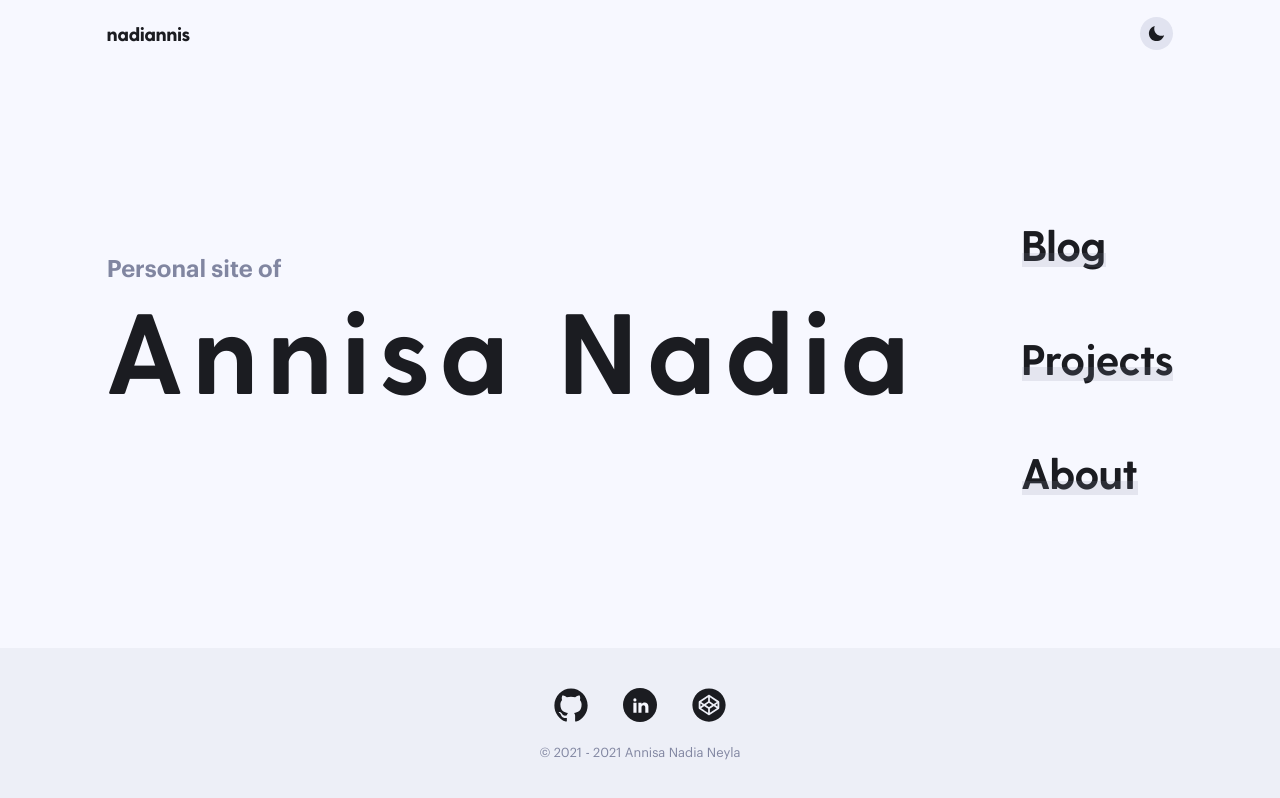
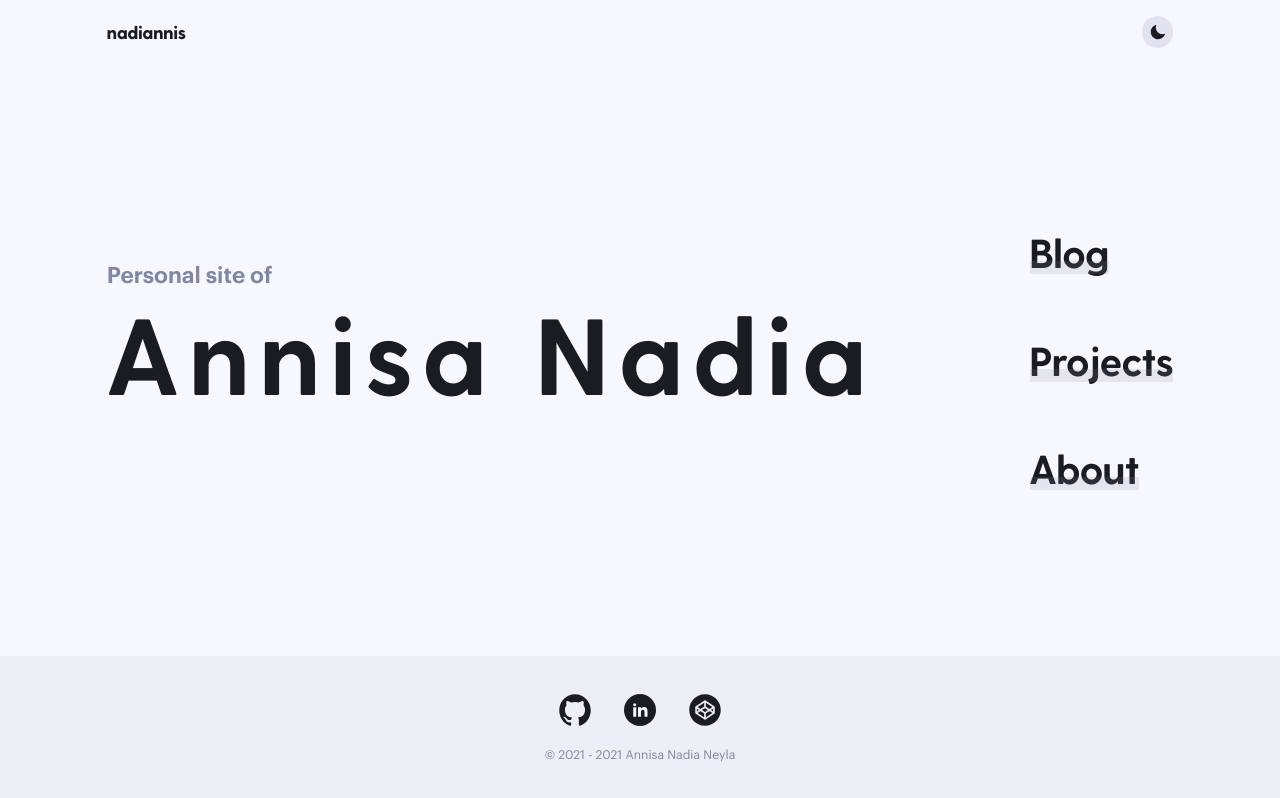
Before and after one commit to nadiannis/nadiannis-site, a Next.js app: page / in a window 1280 px wide. Built offline with nearby package versions, Linux system fonts and the light colour scheme.

Commit message:
feat: modify style of header on mobile view & blog

```diff
--- a/components/layouts/Header.js
+++ b/components/layouts/Header.js
@@ -6,7 +6,7 @@ import ThemeButton from '@/components/ui/ThemeButton';
 
 export default function Header() {
   return (
-    <header className="py-3.5 bg-baseColor border-b border-gray-200 dark:border-gray-700 z-10 mdplus:border-0 mdplus:sticky mdplus:top-0 mdplus:bg-opacity-75 mdplus:backdrop-filter mdplus:backdrop-blur-md mdplus:backdrop-saturate-100">
+    <header className="py-2.5 mdplus:py-3.5 bg-baseColor border-b border-gray-200 dark:border-gray-700 z-10 mdplus:border-0 mdplus:sticky mdplus:top-0 mdplus:bg-opacity-75 mdplus:backdrop-filter mdplus:backdrop-blur-md mdplus:backdrop-saturate-100">
       <Container>
         <div className="text-center">
           <Link href="/">
--- a/pages/blog/[slug].js
+++ b/pages/blog/[slug].js
@@ -53,7 +53,7 @@ export default function BlogPage({ blog }) {
                 <span>{formattedDateCreated}</span> &middot;{' '}
                 <span>{readingTime}</span>
               </div>
-              <div className="mt-6 pb-1">
+              <div className="mt-6 pb-2">
                 <Image
                   src={bannerPath}
                   alt={title}
--- a/styles/globals.css
+++ b/styles/globals.css
@@ -58,7 +58,7 @@
   @screen lg {
     html,
     body {
-      font-size: 19px;
+      font-size: 18px;
     }
   }
 
@@ -139,12 +139,19 @@
 }
 
 .blog h1,
-.blog h2,
+.blog h2 {
+  @apply mt-12;
+}
+
 .blog h3,
 .blog h4,
 .blog h5,
 .blog h6 {
   @apply mt-9;
+}
+
+.blog h1:first-child {
+  @apply mt-8;
 }
 
 .blog h1 {
@@ -173,15 +180,23 @@
 
 .blog ul,
 .blog ol {
-  @apply mt-5 ml-4;
+  @apply mb-5 ml-4;
 }
 
 .blog ul > li {
-  @apply mb-3 list-disc;
+  @apply mt-3 list-disc;
+}
+
+.blog ul > li:first-child {
+  @apply mt-5;
 }
 
 .blog ol > li {
-  @apply mb-3 list-decimal;
+  @apply mt-3 list-decimal;
+}
+
+.blog ol > li:first-child {
+  @apply mt-5;
 }
 
 .blog blockquote {
```
